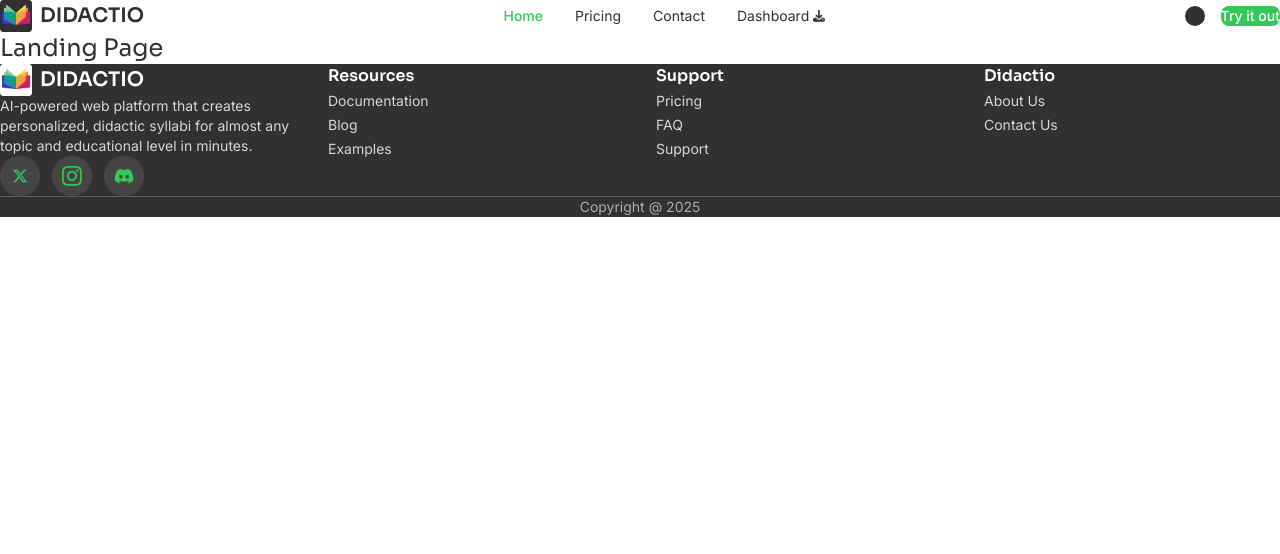
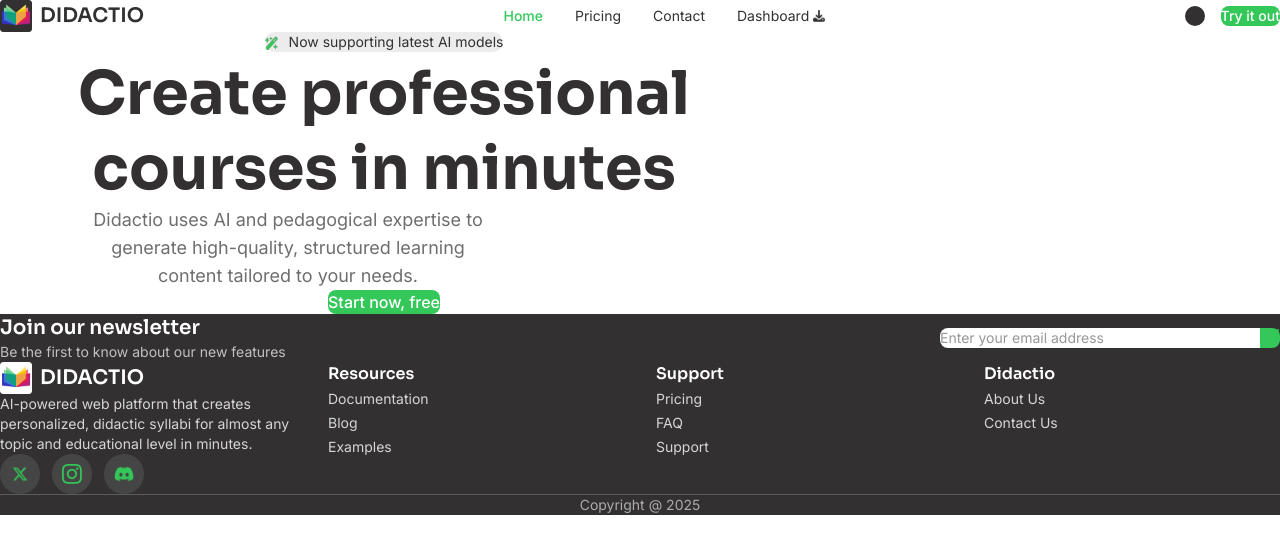
Before and after one commit to VarozXYZ/didactio-frontend, a React (Vite) app: page / in a window 1280 px wide. Shown: the top 554 px of the page. Built offline with nearby package versions, Linux system fonts and the light colour scheme.

Commit message:
add landing page with hero section

```diff
--- a/src/App.tsx
+++ b/src/App.tsx
@@ -1,6 +1,7 @@
 import { Routes, Route } from 'react-router-dom'
 import Header from './components/Header/Header'
 import Footer from './components/Footer/Footer'
+import Landing from './pages/Landing/Landing'
 
 function App() {
     return (
@@ -8,7 +9,7 @@
             <Header />
             <main>
                 <Routes>
-                    <Route path="/" element={<div className="p-8 font-sora text-2xl">Landing Page</div>} />
+                    <Route path="/" element={<Landing />} />
                     <Route path="/pricing" element={<div className="p-8 font-sora text-2xl">Pricing Page</div>} />
                     <Route path="/contact" element={<div className="p-8 font-sora text-2xl">Contact Page</div>} />
                     <Route path="/login" element={<div className="p-8 font-sora text-2xl">Login Page</div>} />
--- /dev/null
+++ b/src/pages/Landing/Landing.tsx
@@ -0,0 +1,13 @@
+import Hero from './sections/Hero'
+import Newsletter from '../../components/Newsletter/Newsletter'
+
+function Landing() {
+    return (
+        <div>
+            <Hero />
+            <Newsletter />
+        </div>
+    )
+}
+
+export default Landing
--- /dev/null
+++ b/src/pages/Landing/sections/Hero.tsx
@@ -0,0 +1,28 @@
+function Hero() {
+    return (
+        <section className="py-16 px-6 md:px-12 lg:px-24 text-center">
+            <div className="max-w-3xl mx-auto">
+                <div className="inline-flex items-center gap-2 bg-secondary/50 rounded-full px-4 py-2 mb-6">
+                    <img src="/assets/icons/wand-magic-sparkles-solid 1.png" alt="" className="h-4 w-4" />
+                    <span className="font-inter text-sm text-dark">Now supporting latest AI models</span>
+                </div>
+
+                <h1 className="font-sora font-bold text-4xl md:text-5xl lg:text-6xl text-dark leading-tight mb-6">
+                    Create professional<br />courses in minutes
+                </h1>
+
+                <p className="font-inter text-base md:text-lg text-dark/70 max-w-xl mx-auto mb-8">
+                    Didactio uses AI and pedagogical expertise to<br />
+                    generate high-quality, structured learning<br />
+                    content tailored to your needs.
+                </p>
+
+                <button className="bg-accent text-white font-inter font-medium text-base px-8 py-3 rounded-lg hover:bg-accent/90 transition-colors">
+                    Start now, free
+                </button>
+            </div>
+        </section>
+    )
+}
+
+export default Hero
```
